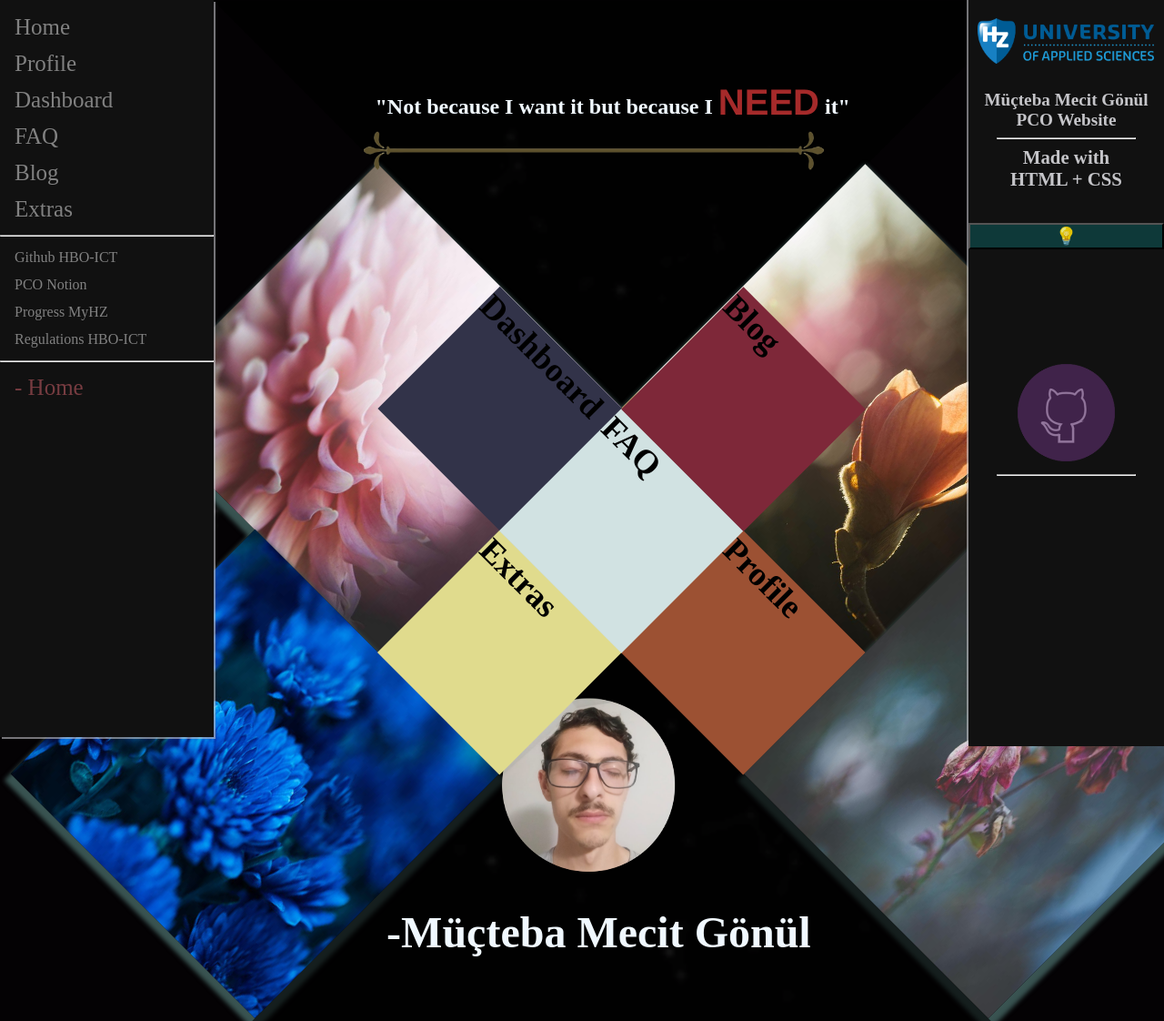
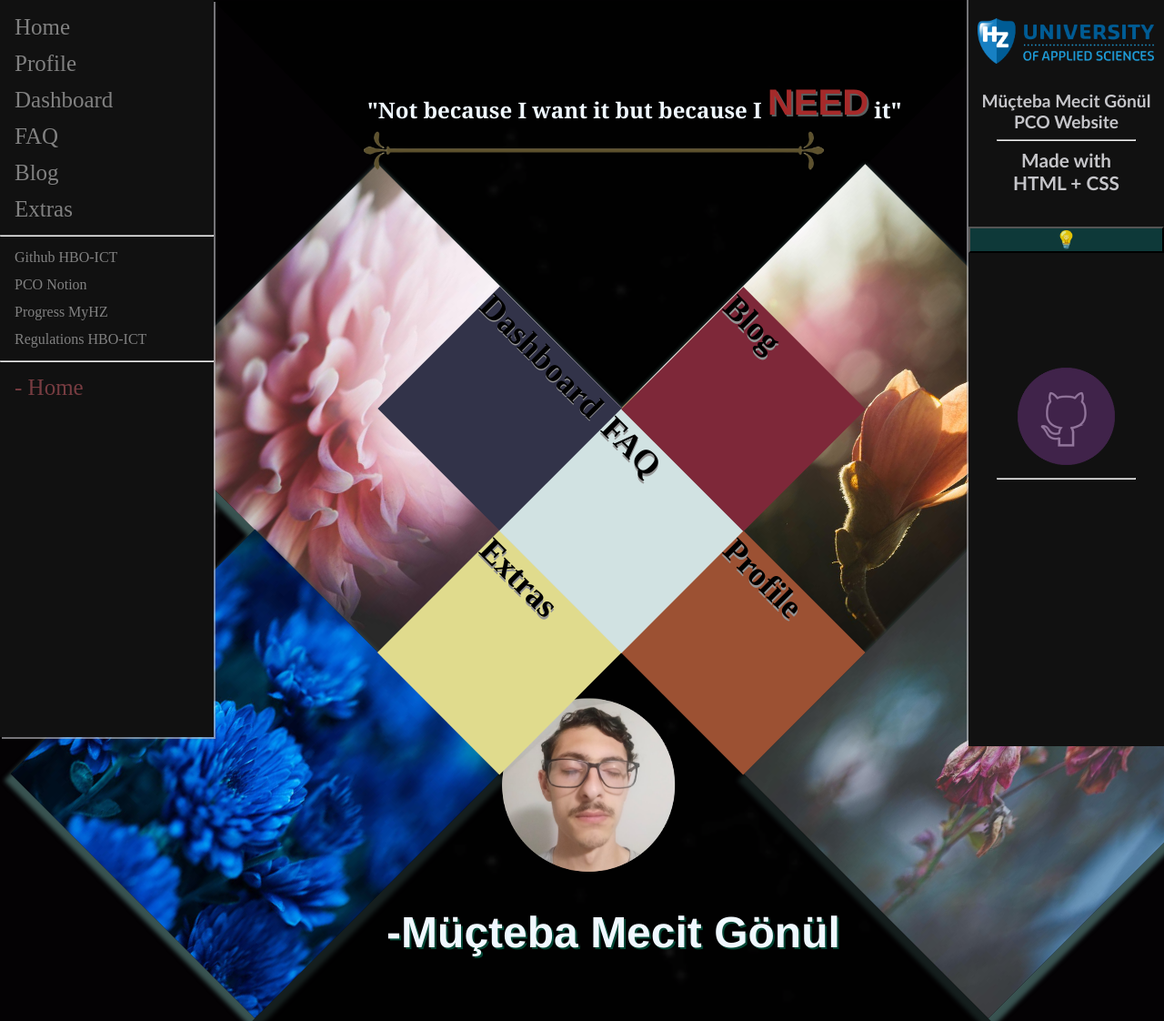
Before and after one commit to mmecitgonul/MecitPCO, a plain HTML site: page index.html in a window 1280 px wide. Shown: the top 1122 px of the page at 91% size. Drawn offline with Linux system fonts and the light colour scheme.

Commit message:
visual changes

```diff
--- a/index.html
+++ b/index.html
@@ -20,23 +20,23 @@
             <div style="transform: translate(25.1%, -1.7%);" class="triangle-down"></div>
 
             <section style="transform: translate(-73.5%, 18%); display: inline-flex; z-index: 1;">
-                <a style="font-weight: bold; font-size: 230%; background-color: #e0db8d;
+                <a style="text-shadow: 2px 2px #949494; font-weight: bold; font-size: 230%; background-color: #e0db8d;
                     transform: translate(241%, 59%);" href="extras.html" class="square">Extras
                 </a>
 
-                <a style="font-weight: bold; font-size: 230%; background-color: rgb(156, 81, 51);
+                <a style="text-shadow: 2px 2px #949494; font-weight: bold; font-size: 230%; background-color: rgb(156, 81, 51);
                     transform: translate(270%, 30%);" href="profile.html" class="square">Profile
                 </a>
 
-                <a style="font-weight: bold; font-size: 230%; background-color: rgb(50, 51, 73);
+                <a style="text-shadow: 1px 1px #949494; font-weight: bold; font-size: 230%; background-color: rgb(50, 51, 73);
                     transform: translate(0%, 100.5%);" href="dashboard.html" class="square">Dashboard
                 </a>
 
-                <a style="font-weight: bold; font-size: 230%; background-color: rgb(209, 226, 226);
+                <a style="text-shadow: 2px 2px #949494; font-weight: bold; font-size: 230%; background-color: rgb(209, 226, 226);
                     transform: translate(29%, 171.5%);" href="faq.html" class="square">FAQ
                 </a>
 
-                <a style="font-weight: bold; font-size: 230%; background-color:rgb(126, 40, 57);
+                <a style="text-shadow: 2px 2px #949494; font-weight: bold; font-size: 230%; background-color:rgb(126, 40, 57);
                     transform: translate(-41.5%, 142.5%);" href="blog.html"class="square">Blog
                 </a>
             </section>
@@ -71,9 +71,9 @@
         <!--TOP AND BOTTOM CONTENTS-->
         <section>
         <div style="display: flex;"></div>
-            <h3 style="display: flex; color: aliceblue; transform: translate(32%, -850%);
+            <h3 style="font-family:Cambria; display: flex; color: aliceblue; transform: translate(31.3%, -850%);
                 font-size: 150%;">"Not because I want it but because I&nbsp;
-                <span style="font-family:Franklin Gothic Medium; transform: translate(0%, -29%);
+                <span style="text-shadow: 2px 2px #5a6161; font-family:Franklin Gothic Medium; transform: translate(0%, -29%);
                 font-size: 40px; color: brown">NEED</span> &nbsp;it"
             </h3>
         </div>
@@ -85,7 +85,7 @@
             <img class="divpic" style="transform: translate(185%, 170%); width: 15%;" src="res/mepic4.png" alt="Me" title="Me">
 
             <img style="transform: translate(1%, -1050%); width: 40%;" src="res/linepic.png">
-            <h2 style="color: aliceblue; transform: translate(33%, 580%);
+            <h2 style="text-shadow: 2px 2px #004634; font-family: Helvetica; color: aliceblue; transform: translate(33%, 580%);
             position: relative; font-size: 300%;">-Müçteba Mecit Gönül</h2>
             </img>
         </div>
@@ -116,7 +116,7 @@
                     <img style="margin-bottom: 5px; margin-left: 10px; width: 90%;" src="res/hzbanner.png" alt="HZ" title="HZ"></img>
                 </a>
                 <br></br>
-                <h4 style="font-size: 120%; width: 90%; margin: auto; text-align: center; color: #c5c5c9;">Müçteba Mecit Gönül PCO Website</h4>
+                <h4 style=" font-size: 120%; width: 90%; margin: auto; text-align: center; color: #c5c5c9;">Müçteba Mecit Gönül PCO Website</h4>
                 <hr style="width: 70%;"></hr>
                 <h4 style="font-size: 130%; width: 70%; margin: auto; text-align: center; color: #c5c5c9;">Made with HTML + CSS</h4>
                 <br></br>
--- a/styles.css
+++ b/styles.css
@@ -69,6 +69,10 @@ h1{
     font-size: 250%;
     text-align: center;
     transform: translate(0%, -7%);
+}
+
+h4{
+    font-family: "Trebuchet MS";
 }
 
 a{
@@ -233,6 +237,7 @@ td, th {
 border: 1px solid #5f5b5b;
 text-align: center;
 padding: 1px;
+font-family: "Franklin Gothic Medium";
 }
 
 tr:nth-child(even) {
@@ -291,6 +296,7 @@ cursor: pointer;
 font-size: 150%;
 text-align: center;
 margin: auto;
+font-family:monospace;
 }
 
 details > p {
@@ -300,6 +306,7 @@ margin: 0;
 text-align: center;
 font-size: 160%;
 box-shadow: 1px 1px 2px #bbbbbb;
+font-family:"Haettenschweiler";
 }
 
 details[open] summary ~ * {
@@ -339,11 +346,15 @@ animation: sweep .5s ease-in-out;
 .profiletext{
     font-size: 100%;
     text-align: center;
+    font-family:Helvetica;
+    text-shadow: 1px 1px rgba(0, 0, 0, 0.253);
 }
 .profileul{
     font-size: 120%;
     transform: translate(1%, -7%);
     list-style-type:square !important;
+    font-family:Tahoma;
+    text-shadow: 2px 2px rgba(0, 0, 0, 0.253);
 }
 
 .square-medium:hover{
```
Also changed, not shown: blog.html (+2 -2 lines), dashboard.html (+1 -1 lines), extras.html (+1 -1 lines).
